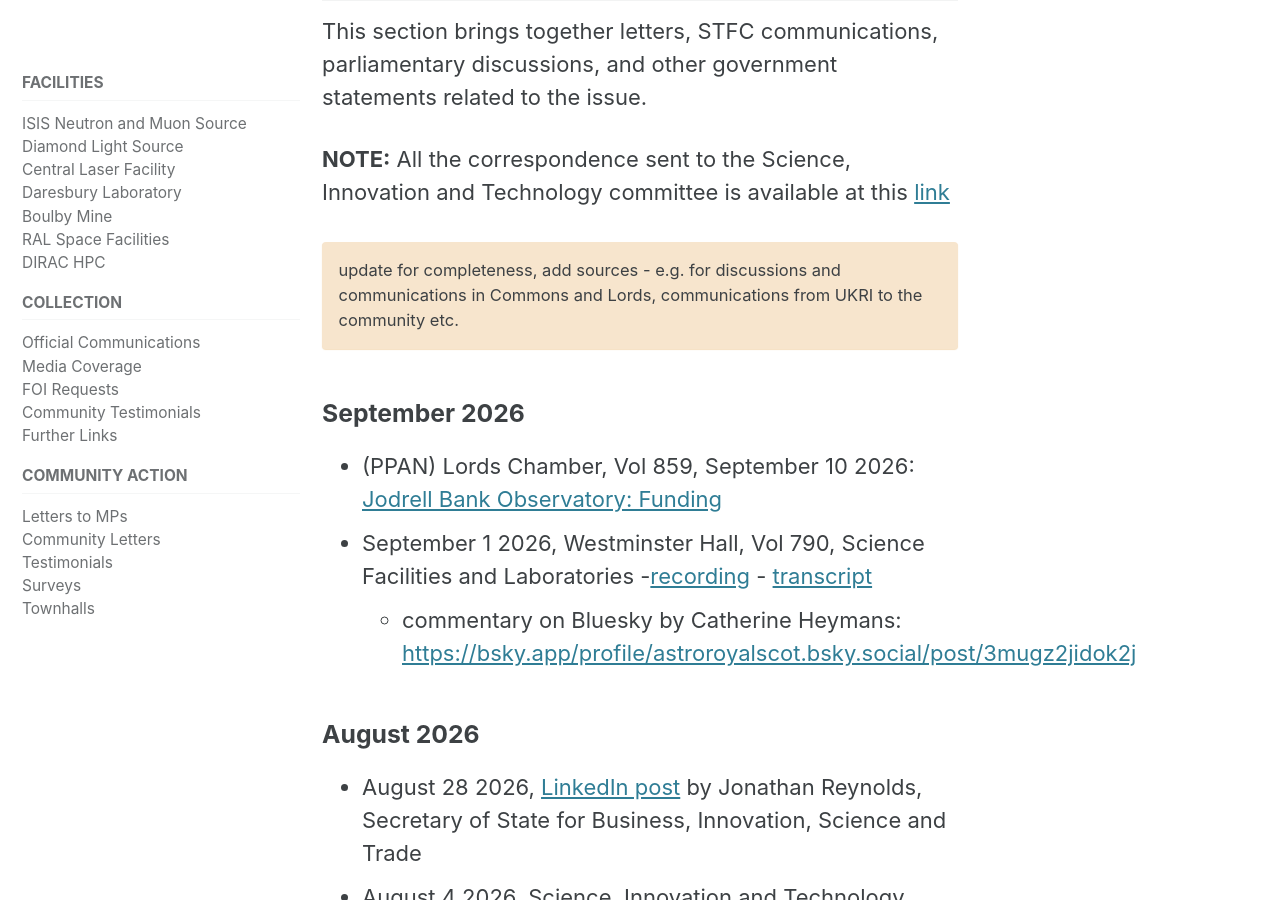
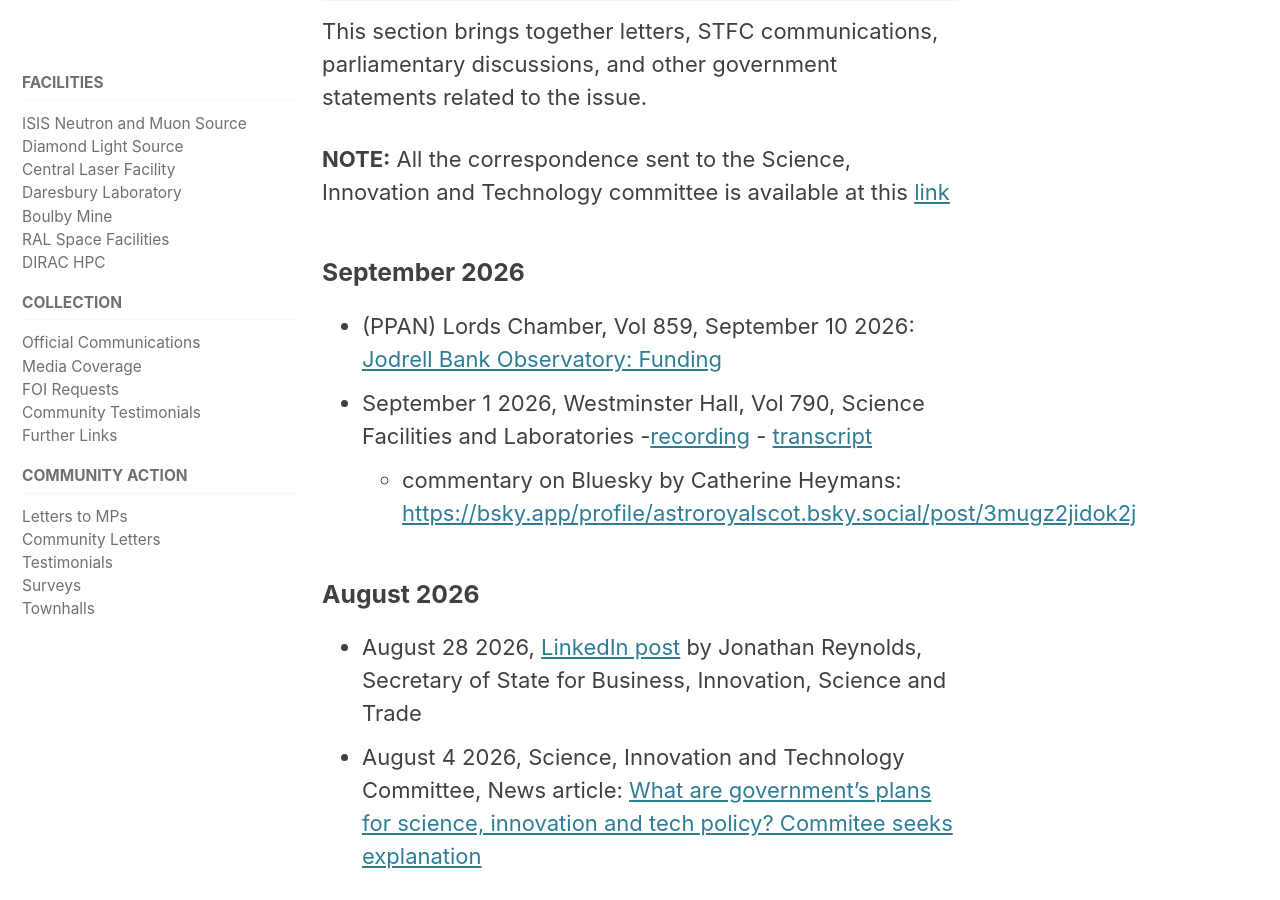
Before and after one commit to research-facilities-community/index, a Jekyll site: the page built from _pages/collection.md, in a window 1280 px wide and 900 px high, scrolled down 670 px. Built offline with Jekyll 4.4.1, drawn with Linux system fonts in a browser that asks for light colours; cached includes are drawn as plain includes; some of the changed text lies outside the part shown.

Commit message:
Clean up collection.md by removing warnings and placeholders
Removed warning notices and placeholder sections for clarity.

```diff
--- a/_pages/collection.md
+++ b/_pages/collection.md
@@ -17,8 +17,7 @@ This section brings together letters, STFC communications, parliamentary discuss
 
 **NOTE:** All the correspondence sent to the Science, Innovation and Technology committee is available at this [link](https://committees.parliament.uk/committee/135/science-innovation-and-technology-committee/publications/3/correspondence/)
 
-{: .notice--warning}
-update for completeness, add sources - e.g. for discussions and communications in Commons and Lords, communications from UKRI to the community etc.
+
 
 ### September 2026
 
@@ -102,9 +101,3 @@ Relevant links:
 ## Community Testimonials {#testimonials}
 
 - LinkedIn, August 27 2026 [The STFC Cuts Dementia Researchers Need to Know About](https://www.linkedin.com/pulse/stfc-cuts-dementia-researchers-need-know-adam-smith-u1ome/?trackingId=00cprPRUSuqKfDkC6kRIXA%3D%3D) - "[The funding cuts don't] mean that the research will definitely come to an end. It is possible for scientists to transfer their experiments to facilities in other parts of Europe, in North America or in Asia, and international collaboration has always been a feature of this type of work. However, obtaining access abroad is competitive, costly and more difficult to organise, especially for early-career researchers and smaller teams. Over time, the people, the partnerships and the expertise are likely to move to where the equipment is located. The UK could therefore continue to fund dementia research while much of the analysis, the training and the eventual economic benefit take place in countries that have decided to keep the necessary facilities."
-
-
-## Further Links {#further_links}
-
-{: .notice--warning}
-Placeholder for so-far unclassified items, or other relevant information - remove if not needed!
```
